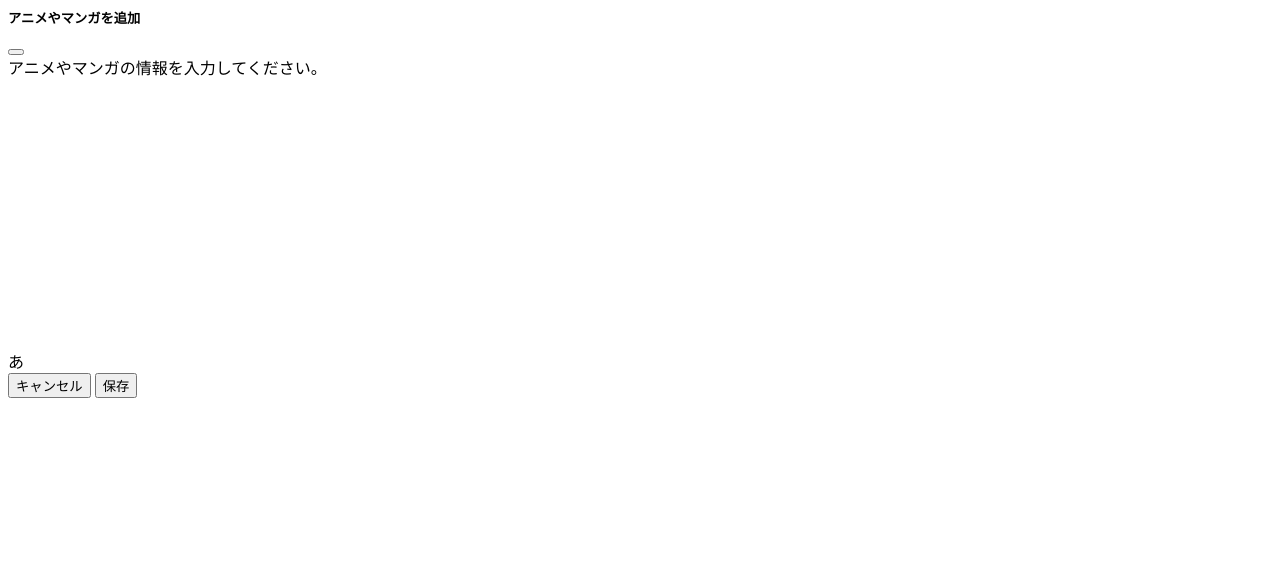
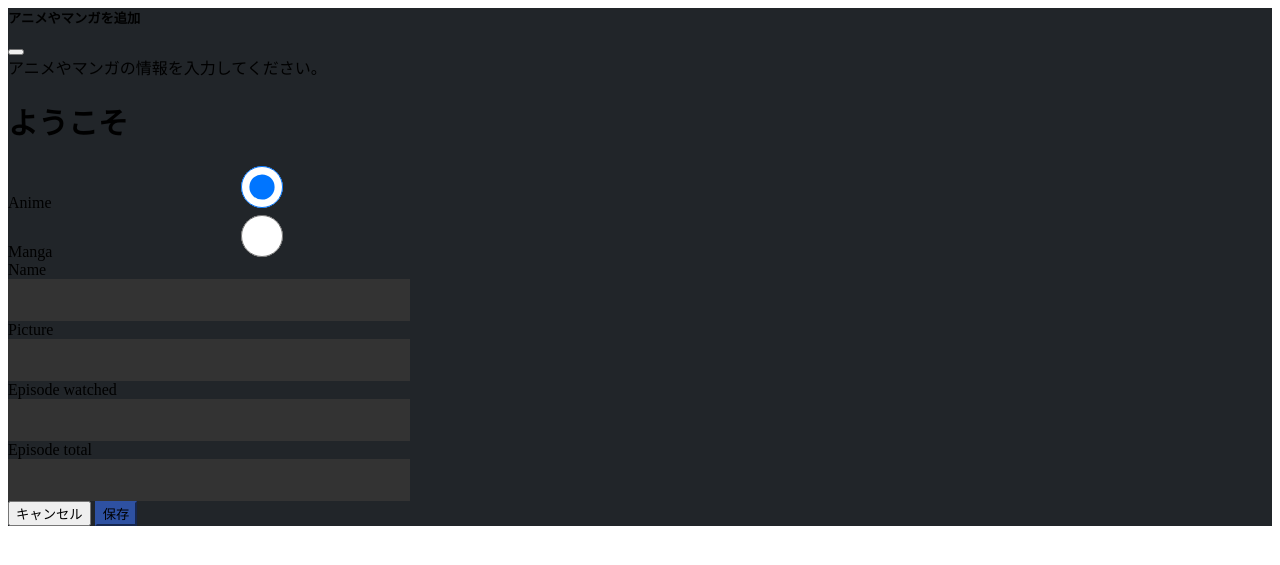
Before and after one commit to AzimSofi/Django_myanimelist, a Django app: template templates/add.html in a window 1280 px wide. Shown: the top 565 px of the page. Run offline with Django 4.2, Linux system fonts and the light colour scheme; the template is opened without the code that fills it, so the values that code supplies are empty; parts of the project's set-up code (start-up, migrations or seed data) failed here and were passed over.

Commit message:
「追加」フォーム・変更

```diff
--- /dev/null
+++ b/mal_userpage/static/mal_userpage/css/add.css
@@ -0,0 +1,25 @@
+.add-body {
+    background-color: #212529;
+}
+
+form input {
+    background-color: #333;
+    border: none;
+    width: 402px;
+    height: 42px;
+}
+
+.bg-mal-blue {
+    background-color: #2e51a2 !important;
+    border-color: #2e51a2 !important;
+}
+
+.bg-mal-blue:active,
+.bg-mal-blue:hover {
+    background-color: #2c4274 !important;
+    border-color: #2c4274 !important;
+}
+
+input[type="radio"] {
+    background-color: #a82121 !important;
+}
--- a/templates/add.html
+++ b/templates/add.html
@@ -1,20 +1,96 @@
-<!-- モーダルのコード -->
+{% load static %}
+<head>
+    <link rel="stylesheet" type="text/css" href="{% static 'mal_userpage/css/add.css' %}">
+</head>
 <div class="modal fade" id="addAnimeMangaModal" tabindex="-1" aria-labelledby="addAnimeMangaModalLabel" aria-hidden="true">
     <div class="modal-dialog modal-lg">
-        <div class="modal-content">
+        <div class="modal-content add-body">
             <div class="modal-header bg-dark text-light">
                 <h5 class="modal-title" id="addAnimeMangaModalLabel" style="border: 0;">アニメやマンガを追加</h5>
                 <button type="button" class="btn-close" data-bs-dismiss="modal" aria-label="Close"></button>
-                </div>
-                <div class="modal-body">
-                <!-- ここにフォームや情報を追加することができます -->
+            </div>
+            <div class="modal-body">
                 アニメやマンガの情報を入力してください。
-                <br><br><br><br><br><br><br><br><br><br><br><br><br><br><br><br>
-                あ
-                </div>
-                <div class="modal-footer">
-                <button type="button" class="btn btn-secondary" data-bs-dismiss="modal">キャンセル</button>
-                <button type="button" class="btn btn-primary">保存</button>
+                <form method="post">
+                    {% csrf_token %}
+                    <main class="d-flex flex-column align-items-center form-signin m-auto">
+                        <h1 class="mt-5 mb-5" style="font-size: 30px !important;">ようこそ</h1>
+                        <div class="mb-1"></div>
+
+                        {% if form.non_field_errors %}
+                        <div class="alert alert-danger">
+                            {{ form.non_field_errors }}
+                        </div>
+                        {% endif %}
+
+                        <div class="container text-center">
+                            <div class="row">
+                                <div class="col">
+                                    <label for="anime">Anime</label>
+                                    <input type="radio" id="anime" name="drone" value="true" checked/>
+                                </div>
+                                <div class="col">
+                                        <label for="manga">Manga</label>
+                                        <input type="radio" id="manga" name="drone" value="true"/>
+                                </div>
+                            </div>
+                        </div>
+                        <div class="d-flex flex-column align-items-center justify-content-center mt-3">
+                            <div class="userinput-box form-group">
+                                <div class="d-flex justify-content-between align-items-end">
+                                    <label class="grey_text" for="{{ form.name.id_for_label }}">Name</label>
+                                </div>
+                                <input class="grey_text" type="text" name="name" id="{{ form.name.id_for_label }}" maxlength="50">
+                                {% if form.name.errors %}
+                                    <div class="mt-2 alert alert-danger">
+                                        {{ form.name.errors }}
+                                    </div>
+                                {% endif %}
+                            </div>
+                        </div>
+
+                        <div class="userinput-box form-group">
+                            <div class="d-flex justify-content-between align-items-end">
+                                <label class="grey_text" for="{{ form.picture.id_for_label }}">Picture</label>
+                            </div>
+                            <input class="grey_text" type="text" name="picture_url" id="{{ form.picture.id_for_label }}" maxlength="50">
+                            {% if form.picture.errors %}
+                                <div class="alert alert-danger">
+                                    {{ form.picture.errors }}
+                                </div>
+                            {% endif %}
+                        </div>
+
+                        <div class="userinput-box form-group">
+                            <div class="d-flex justify-content-between align-items-end">
+                                <label class="grey_text" for="{{ form.ep_watched.id_for_label }}">Episode watched</label>
+                            </div>
+                            <input class="grey_text" type="text" name="ep_watched" id="{{ form.ep_watched.id_for_label }}" maxlength="50">
+                            {% if form.ep_watched.errors %}
+                                <div class="alert alert-danger">
+                                    {{ form.ep_watched.errors }}
+                                </div>
+                            {% endif %}
+                        </div>
+
+                        <div class="userinput-box form-group">
+                            <div class="d-flex justify-content-between align-items-end">
+                                <label class="grey_text" for="{{ form.ep_total.id_for_label }}">Episode total</label>
+                            </div>
+                            <input class="grey_text" type="text" name="ep_total" id="{{ form.ep_total.id_for_label }}" maxlength="50">
+                            {% if form.ep_total.errors %}
+                                <div class="mt-2 alert alert-danger">
+                                    {{ form.ep_total.errors }}
+                                </div>
+                            {% endif %}
+                            <div class="mb-5"></div>
+                        </div>
+                    </main>
+                    <div class="modal-footer">
+                        <button type="button" class="btn btn-secondary" data-bs-dismiss="modal">キャンセル</button>
+                        <button type="button" class="btn btn-primary bg-mal-blue">保存</button>
+                    </div>
+                </form>
             </div>
         </div>
     </div>
```
